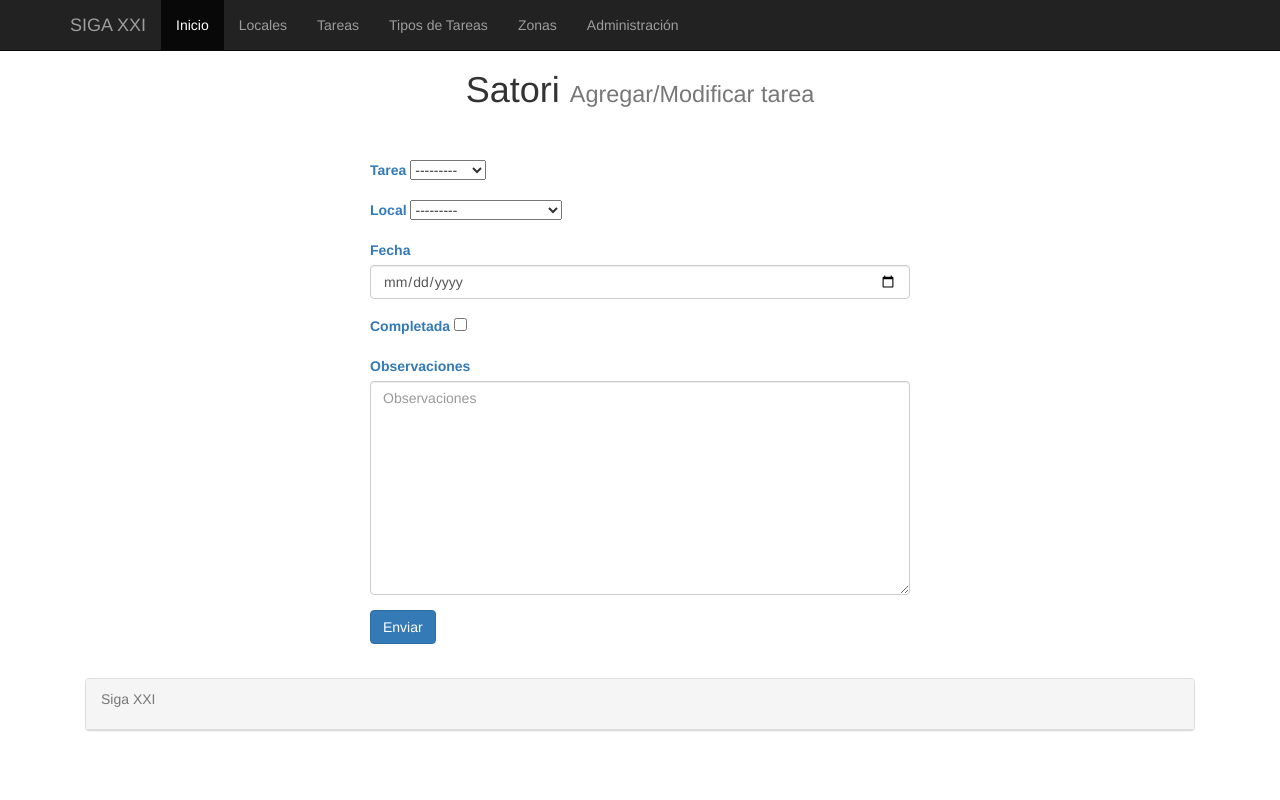
After one commit to Siga21/satori, a Django app: page /tareas_agregar/ in a window 1280 px wide. The commit adds this page. Run offline with Django 3.2, Linux system fonts and the light colour scheme; data comes from the database, SQL or seed files in the repository; both versions use the stored data as it was after the commit; some libraries are stand-ins or nearby versions.

Commit message:
algo me falla en el create

```diff
--- /dev/null
+++ b/satori/cafe/forms.py
@@ -0,0 +1,16 @@
+#encoding:utf-8
+
+from django.forms import ModelForm
+from django import forms
+from django.views.generic.edit import CreateView, UpdateView
+from django.shortcuts import render_to_response, get_object_or_404
+
+from cafe.models import tareas, locales, zonas, provincias, tipos_tareas
+#class clienteForm(ModelForm):
+#	class Meta:
+#		model = clientes
+#		fields = "__all__"
+
+class CrearTarea(CreateView):
+    model = tareas
+    fields = ['tarea', 'local', 'fecha', 'completada', 'observaciones',]
--- a/satori/cafe/models.py
+++ b/satori/cafe/models.py
@@ -64,7 +64,7 @@ class tareas(models.Model):
     tarea = models.ForeignKey(tipos_tareas, default=None, null=True, blank=True)
     local = models.ForeignKey(locales, default=None, null=True, blank=True)
     fecha = models.DateTimeField(default=datetime.now, blank=True)
-    completada = models.BooleanField(null=False, blank=True)
+    completada = models.BooleanField(null=False, blank=True, default=False)
     observaciones = models.TextField(default=None, null=True)
 
     class Meta:
@@ -72,3 +72,6 @@ class tareas(models.Model):
 
     def __unicode__(self):
     	return self.observaciones
+
+	def get_absolute_url(self):
+		return reverse('index')
--- a/satori/satori/urls.py
+++ b/satori/satori/urls.py
@@ -20,6 +20,7 @@ from django.contrib import admin
 from django.conf import settings
 from cafe import views
 from cafe.views import ListaTareas, ListaLocales, DetalleLocales, ListaZonas, DetalleTareas
+from cafe.forms import CrearTarea
 
 urlpatterns = [
     url(r'^admin/', admin.site.urls),
@@ -29,6 +30,7 @@ urlpatterns = [
     url(r'^locales_detalle/(?P<pk>[0-9]+)/$', DetalleLocales.as_view(), name = 'Locales_Detalle'),
     url(r'^tareas/', ListaTareas.as_view(), name='ListaTareas'),
     url(r'^tareas_detalle/(?P<pk>[0-9]+)/$', DetalleTareas.as_view(), name = 'Tareas_Detalle'),
+    url(r'^tareas_agregar/$', CrearTarea.as_view(), name='AgregarTarea'),
 ]
 
 if settings.DEBUG:
--- a/satori/templates/base.html
+++ b/satori/templates/base.html
@@ -27,7 +27,7 @@
 			</div>
 			<div id="navbar" class="collapse navbar-collapse">
 				<ul class="nav navbar-nav">
-					<li class="active"><a href="/index">Inicio</a></li>
+					<li class="active"><a href="/">Inicio</a></li>
 					<li><a href="/locales">Locales</a></li>
 					<li><a href="/tareas">Tareas</a></li>
 					<li><a href="#about">Tipos de Tareas</a></li>
--- a/satori/templates/cafe/index.html
+++ b/satori/templates/cafe/index.html
@@ -8,8 +8,8 @@
 {% block content %}
 <row>
 	<div class="col-md-3">
-		<a href="/paciente/agregar" class="btn btn-primary btn-lg btn-block">Nuevo Paciente</a>
-		<a href="/pacientes" class="btn btn-primary btn-lg btn-block">Pacientes</a>
+		<a href="/locales" class="btn btn-primary btn-lg btn-block">Locales</a>
+		<a href="/tareas" class="btn btn-primary btn-lg btn-block">Tareas</a>
 		<a href="/calendario" class="btn btn-primary btn-lg btn-block">Calendario</a>
 		<br />
     </div>
--- /dev/null
+++ b/satori/templates/cafe/tareas_form.html
@@ -0,0 +1,56 @@
+<html>
+{% extends "base.html" %}
+{%   load   staticfiles   %}
+
+{% block elcss %}
+<!--<link   rel="stylesheet"   type="text/css"   href="{%   static  'clinica/css/clientes_form.css'   %}"   />-->
+{% endblock %}
+
+<body>
+{% block titulo %}
+Agregar/Modificar tarea
+{% endblock %}
+{% block content %}
+<row>
+  <div class="col-md-6 col-md-offset-3">
+    {% if form.errors %}
+      <p style="color: red;">
+        Por favor corrige lo siguiente:
+      </p>
+    {% endif %}
+    <br /><br />
+    <form enctype="multipart/form-data" action="" role="form" method="post">{% csrf_token %}
+      <div class="form-group">
+        {{ form.cliente.errors }}
+        <label for="id_tarea" class="text-primary">Tarea</label>
+        {{ form.tarea }}
+      </div>
+      <div class="form-group">
+        {{ form.local.errors }}
+        <label for="id_local" class="text-primary">Local</label>
+        {{ form.local }}
+      </div>
+      <div class="form-group">
+        {{ form.fecha.errors }}
+        <label for="id_fecha" class="text-primary" >Fecha</label>
+        <input type="date" class="form-control" placeholder="Fecha" id={{ form.fecha }}
+      </div>
+      <div class="form-group">
+        {{ form.completada.errors }}
+        <label for="id_completada" class="text-primary">Completada</label>
+        {{ form.completada }}
+      </div>
+      <div class="form-group">
+        {{ form.observaciones.errors }}
+        <label for="id_observaciones" class="text-primary">Observaciones</label>
+        <textarea class="form-control" placeholder="Observaciones" id={{ form.observaciones }}
+      </div>
+      <button type="submit" class="btn btn-primary">Enviar</button>
+    </form>
+    <br /<br />
+  </div>
+</row>
+{% endblock %}
+</body>
+
+</html>
--- a/satori/templates/cafe/tareas_list.html
+++ b/satori/templates/cafe/tareas_list.html
@@ -10,7 +10,7 @@ Lista de Tareas
 {% block content %}
 <row>
 	<div class="col-md-3">
-		<a href="/paciente/agregar" class="btn btn-primary btn-lg btn-block">Nueva Tarea</a>
+		<a href="/tareas_agregar" class="btn btn-primary btn-lg btn-block">Nueva Tarea</a>
 		<a href="/pacientes_buscar" class="btn btn-primary btn-lg btn-block">Buscar Local</a>
 	</div>
 	<div class="col-md-9" >
```
Also changed, not shown: satori/cafe/migrations/0007_auto_20160501_2128.py (added), satori/db.sqlite3.
